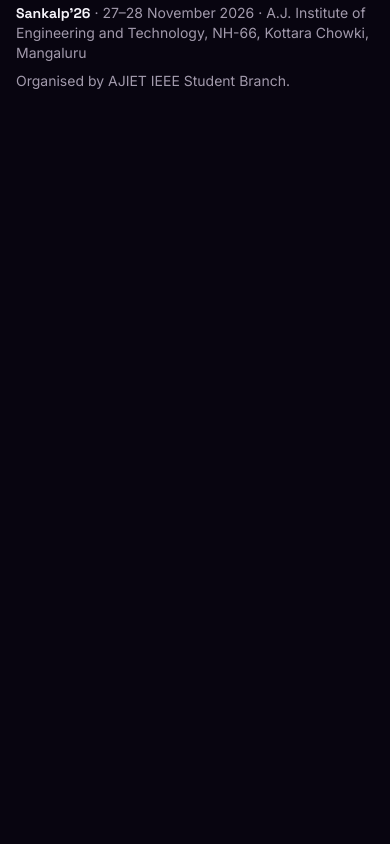
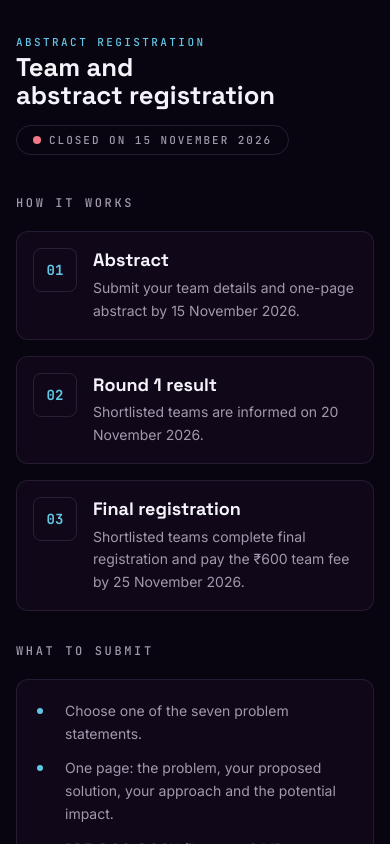
Before and after one commit to bharath1545/sankalp, a Next.js app in the folder web/: page / in a window 390 px wide. Shown: the part 5960-6804 px from the top of the page. Before the commit the page ends 6083 px from the top, so only its background shows below. Built offline with nearby package versions, Linux system fonts and the light colour scheme.

Commit message:
feat(web): add Abstract Registration section

```diff
--- a/web/src/app/page.tsx
+++ b/web/src/app/page.tsx
@@ -1,4 +1,5 @@
 import { About } from "@/components/about";
+import { AbstractRegistration } from "@/components/abstract-registration";
 import { Hero } from "@/components/hero";
 import { Prizes } from "@/components/prizes";
 import { Tracks } from "@/components/tracks";
@@ -10,6 +11,7 @@ export default function Page() {
       <About />
       <Tracks />
       <Prizes />
+      <AbstractRegistration />
     </>
   );
 }
--- /dev/null
+++ b/web/src/components/abstract-registration.tsx
@@ -0,0 +1,107 @@
+import Link from "next/link";
+import { ABSTRACT_FORMATS, MAX_ABSTRACT_MB } from "@/lib/abstract-rules";
+import { dateText, formatInr, siteConfig } from "@/lib/config";
+import { DeadlineBadge } from "./deadline-badge";
+
+const steps = [
+  {
+    title: "Abstract",
+    text: `Submit your team details and one-page abstract by ${dateText.submission}.`,
+  },
+  {
+    title: "Round 1 result",
+    text: `Shortlisted teams are informed on ${dateText.acceptance}.`,
+  },
+  {
+    title: "Final registration",
+    text: `Shortlisted teams complete final registration and pay the ${formatInr(siteConfig.feePerTeamInr)} team fee by ${dateText.registration}.`,
+  },
+];
+
+const requirements = [
+  "Choose one of the seven problem statements.",
+  "One page: the problem, your proposed solution, your approach and the potential impact.",
+  `${ABSTRACT_FORMATS.join(", ")} file, up to ${MAX_ABSTRACT_MB} MB.`,
+  `Up to ${siteConfig.teamSize.max} members. Give name, USN and email for each.`,
+];
+
+/**
+ * Section 6: Abstract Registration. Explains the flow and links to Final Registration.
+ * `children` is the slot for the abstract form (added in a later task).
+ */
+export function AbstractRegistration({ children }: { children?: React.ReactNode }) {
+  return (
+    <section
+      id="registration"
+      className="scroll-mt-20 border-t border-line"
+      data-testid="abstract-registration"
+    >
+      <div className="mx-auto max-w-6xl px-4 py-16 sm:py-20">
+        <p className="lp-eyebrow">Abstract registration</p>
+        <h2 className="lp-h2 max-w-2xl">Team and abstract registration</h2>
+        <div className="mt-4">
+          <DeadlineBadge />
+        </div>
+
+        <div className="mt-10 grid gap-8 lg:grid-cols-2">
+          <div>
+            <h3 className="font-mono text-xs font-medium uppercase tracking-[0.22em] text-muted">
+              How it works
+            </h3>
+            <ol className="mt-5 grid gap-4">
+              {steps.map((s, i) => (
+                <li
+                  key={s.title}
+                  data-testid="step"
+                  className="grid grid-cols-[2.75rem_1fr] items-start gap-4 rounded-lg border border-line-strong/40 bg-deep p-4"
+                >
+                  <span
+                    aria-hidden="true"
+                    className="grid size-11 place-items-center rounded-md border border-line-strong/50 font-mono text-sm font-bold text-cyan"
+                  >
+                    {String(i + 1).padStart(2, "0")}
+                  </span>
+                  <div>
+                    <h4 className="font-display text-lg font-bold leading-snug">
+                      {s.title}
+                    </h4>
+                    <p className="mt-1 text-sm leading-relaxed text-muted">{s.text}</p>
+                  </div>
+                </li>
+              ))}
+            </ol>
+          </div>
+
+          <div>
+            <h3 className="font-mono text-xs font-medium uppercase tracking-[0.22em] text-muted">
+              What to submit
+            </h3>
+            <ul className="mt-5 grid gap-3 rounded-lg border border-line-strong/40 bg-deep p-5 text-sm leading-relaxed text-muted sm:text-base">
+              {requirements.map((r) => (
+                <li key={r} className="grid grid-cols-[1rem_1fr] gap-3">
+                  <span
+                    aria-hidden="true"
+                    className="mt-2 size-1.5 rounded-full bg-cyan"
+                  />
+                  <span>{r}</span>
+                </li>
+              ))}
+            </ul>
+
+            <div className="mt-6 flex flex-wrap items-center gap-3">
+              <Link
+                href="/final-registration"
+                className="hero-cta-primary inline-flex h-12 items-center rounded-md px-6 text-sm font-semibold transition focus-visible:outline-2 focus-visible:outline-offset-2 focus-visible:outline-cyan sm:text-base"
+              >
+                Go to Final Registration
+              </Link>
+              <p className="text-sm text-muted">For shortlisted teams.</p>
+            </div>
+          </div>
+        </div>
+
+        {children && <div className="mt-12">{children}</div>}
+      </div>
+    </section>
+  );
+}
--- /dev/null
+++ b/web/src/components/deadline-badge.tsx
@@ -0,0 +1,38 @@
+"use client";
+
+import { useEffect, useState } from "react";
+import { dateText, siteConfig } from "@/lib/config";
+import { milestoneTime } from "@/lib/timeline";
+
+const DAY_MS = 86_400_000;
+/** The submission day counts as open until it ends (IST). */
+const closesAt = milestoneTime(siteConfig.dates.submission) + DAY_MS;
+
+/**
+ * Shows whether abstract submission is open. Before mount it shows a neutral
+ * "Deadline" so the server and first client render match.
+ */
+export function DeadlineBadge() {
+  const [now, setNow] = useState<number | null>(null);
+
+  useEffect(() => {
+    setNow(Date.now());
+  }, []);
+
+  const closed = now !== null && now >= closesAt;
+  const label = now === null ? "Deadline" : closed ? "Closed on" : "Open until";
+
+  return (
+    <p
+      data-testid="deadline"
+      data-state={now === null ? "unknown" : closed ? "closed" : "open"}
+      className="inline-flex items-center gap-2 rounded-full border border-line-strong/50 px-4 py-1.5 font-mono text-[11px] font-medium uppercase tracking-[0.18em] text-muted"
+    >
+      <span
+        aria-hidden="true"
+        className={`size-2 rounded-full ${closed ? "bg-danger" : "bg-ok"}`}
+      />
+      {label} {dateText.submission}
+    </p>
+  );
+}
--- /dev/null
+++ b/web/src/lib/abstract-rules.ts
@@ -0,0 +1,3 @@
+/** Abstract submission limits. Carried over from the live site (script.js). */
+export const MAX_ABSTRACT_MB = 3;
+export const ABSTRACT_FORMATS = ["PDF", "DOC", "DOCX"] as const;
```
Also changed, not shown: 1 other file (tests, documents, lock files or other folders).
